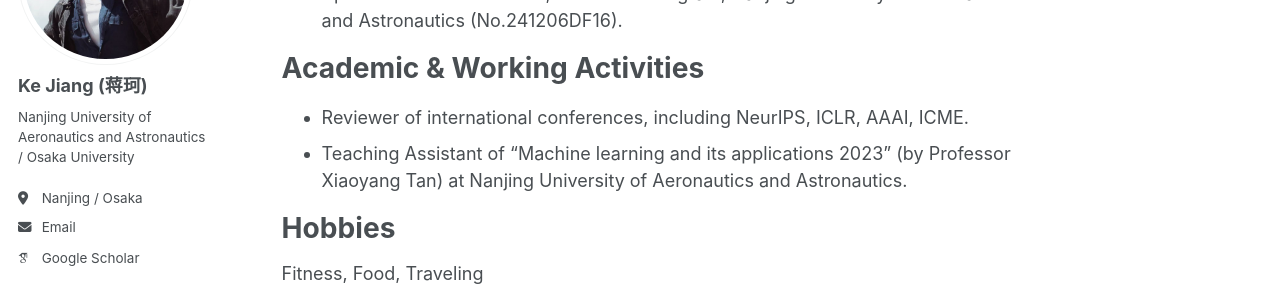
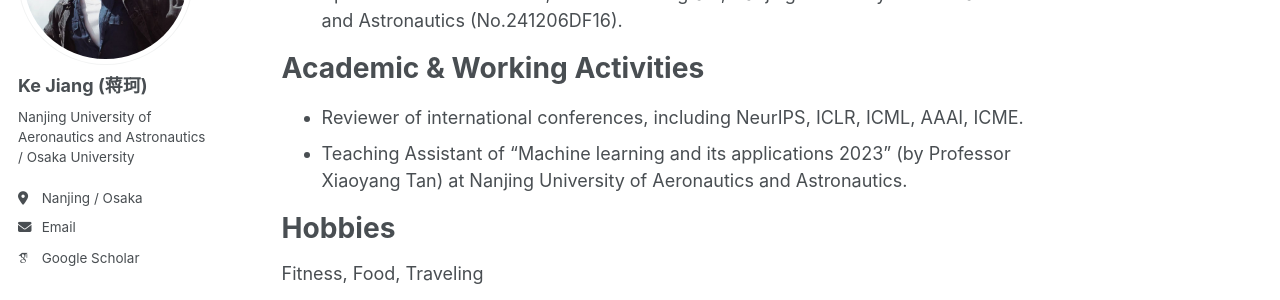
Before and after one commit to Jack10843/Jack10843.github.io, a Jekyll site: the page built from _pages/about.md, in a window 1280 px wide and 900 px high, scrolled down 2523 px. Shown: the part 210-510 px from the top of the window. Built offline with Jekyll 4.4.1, drawn with Linux system fonts in a browser that asks for light colours; some web fonts are replaced.

Commit message:
Update about.md

```diff
--- a/_pages/about.md
+++ b/_pages/about.md
@@ -62,7 +62,7 @@ Fundings
 
 Academic & Working Activities
 ======
- - Reviewer of international conferences, including NeurIPS, ICLR, AAAI, ICME.
+ - Reviewer of international conferences, including NeurIPS, ICLR, ICML, AAAI, ICME.
  - Teaching Assistant of "Machine learning and its applications 2023" (by Professor Xiaoyang Tan) at Nanjing University of Aeronautics and Astronautics.
 
 Hobbies
```
